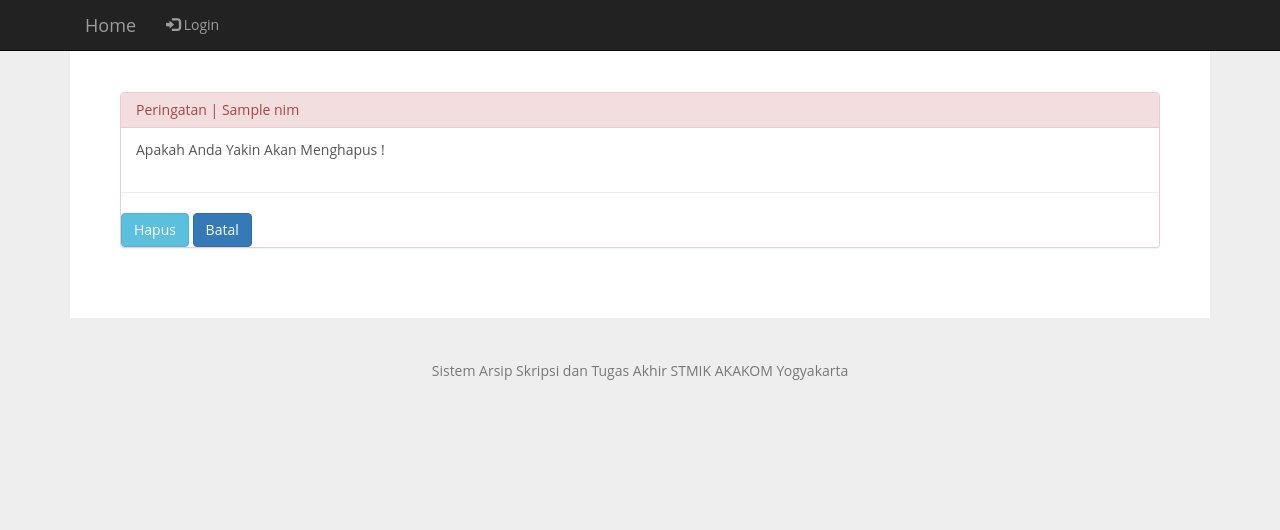
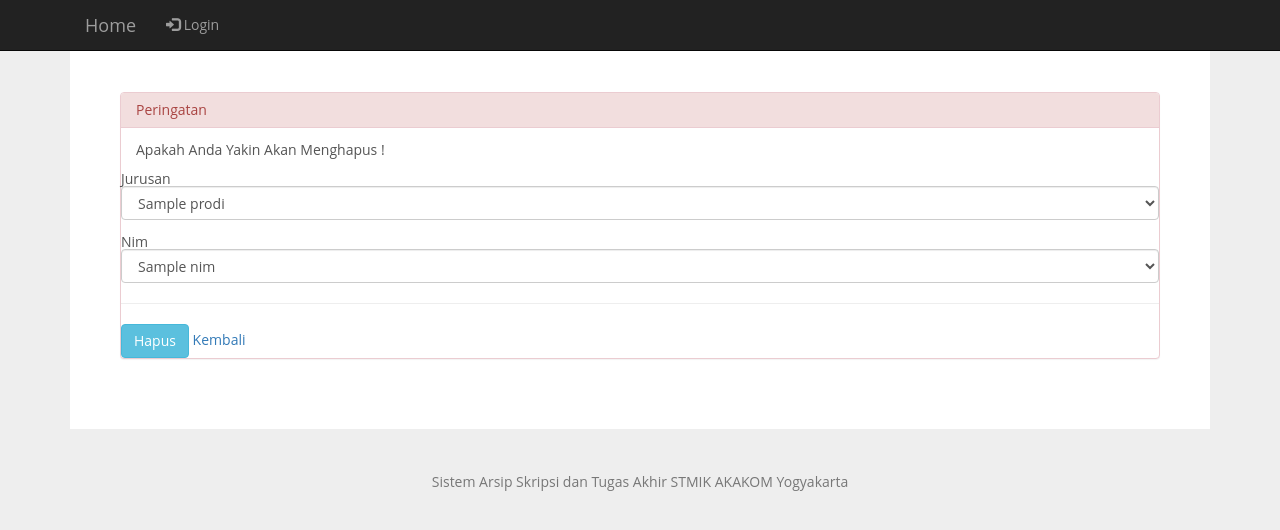
Before and after one commit to Ahmad31/Web_Flask_Cassandra, a Python web app: template app/templates/delete_doc.html in a window 1280 px wide. Shown: the top 530 px of the page. Run offline with Jinja, Linux system fonts and the light colour scheme; the template is opened without the code that fills it: most values are stand-ins (such as "Sample title", 1, 10 or a date in 2020); some libraries are stand-ins or nearby versions.

Commit message:
ubah delete_doc.html
merubah tampilan dan link url fungsi delete

```diff
--- a/app/templates/delete_doc.html
+++ b/app/templates/delete_doc.html
@@ -1,12 +1,31 @@
 {% extends "base.html" %}
 {% block content %}
 <main>
+	<form action="{{ url_for('respon_delete', prodi='{{ prodi }}', nim='{{ nim }}') }}" method="post">
 	<div class="panel panel-danger">
-      <div class="panel-heading">Peringatan | {{ nim }}</div>
+      <div class="panel-heading">Peringatan  </div>
       <div class="panel-body">Apakah Anda Yakin Akan Menghapus !</div>
+
+      <div class="form-group">
+            Jurusan
+            <select name="prodi_in" class="form-control" id="sel1">
+              <option >{{ prodi }}</option>
+            </select>
+      </div>
+
+      <div class="form-group">
+            Nim
+            <select name="nim_in" class="form-control" id="sel1">
+              <option >{{ nim }}</option>
+            </select>
+      </div>
+
       <hr>
       <button type="submit" class="btn btn-info"> Hapus </button>
-      <button type="submit" class="btn btn-primary">Batal</button>
+      </form>
+      <a href="{{ url_for('data_doc') }}"> Kembali </a>
     </div>
+
+
 </main>
 {% endblock %}
```
